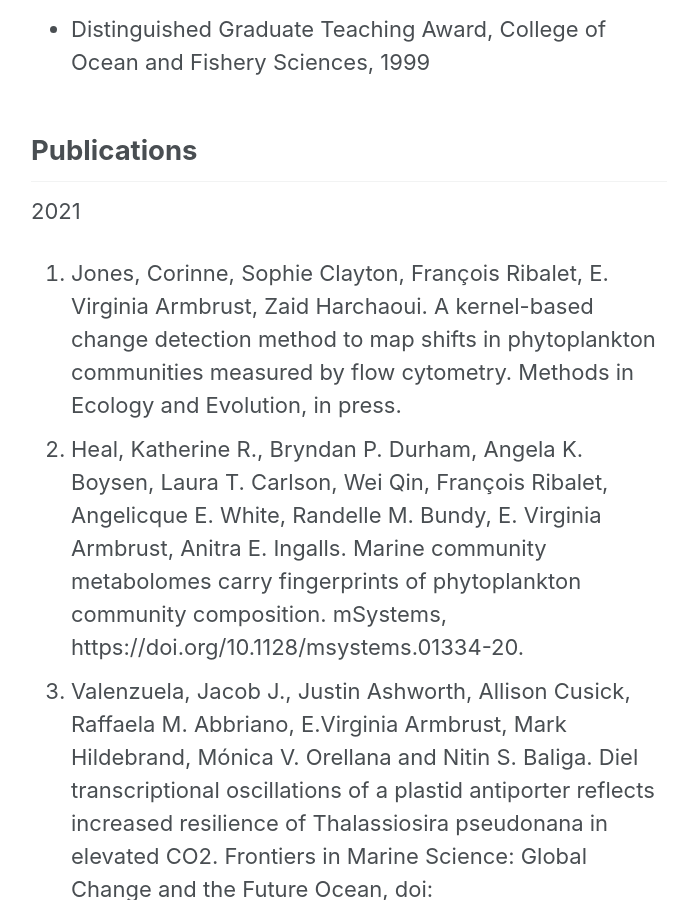
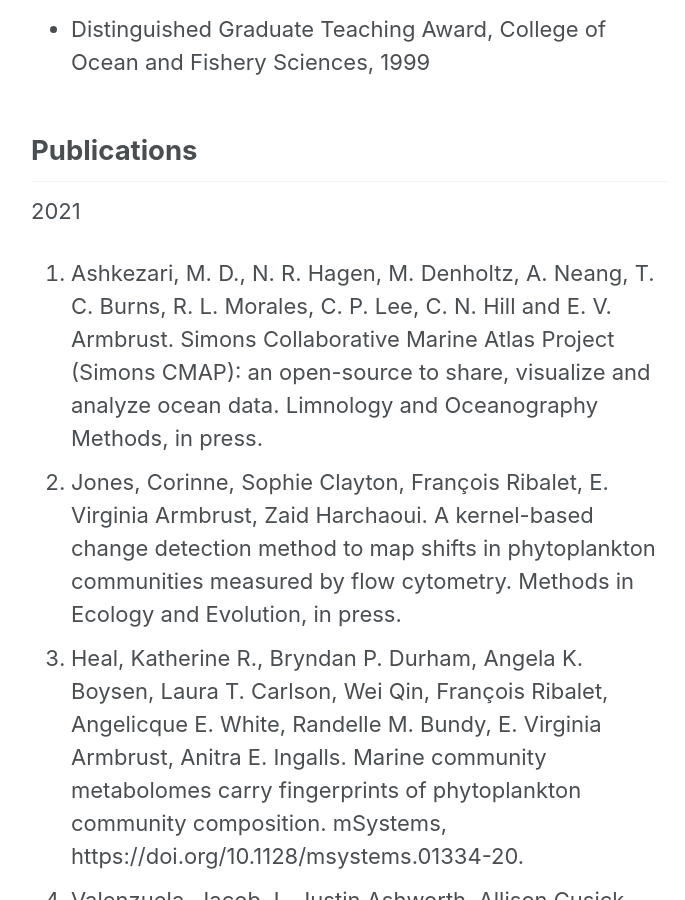
Before and after one commit to armbrustlab/armbrustlab.github.io, a Jekyll site: the page built from collections/_people/armbrust.md, in a window 1280 px wide and 900 px high, scrolled down 2968 px. Shown: the whole window, without its empty margins (291-976 px from the left). Built offline with Jekyll 4.4.1, drawn with Linux system fonts in a browser that asks for light colours; nearby versions of some CDN libraries.

Commit message:
Update armbrust.md

```diff
--- a/collections/_people/armbrust.md
+++ b/collections/_people/armbrust.md
@@ -41,6 +41,7 @@ Phytoplankton are the main focus of research in our lab. These organisms are res
 ## Publications
 
 2021
+1. Ashkezari, M. D., N. R. Hagen, M. Denholtz, A. Neang, T. C. Burns, R. L. Morales, C. P. Lee, C. N. Hill and E. V. Armbrust.  Simons Collaborative Marine Atlas Project (Simons CMAP): an open-source to share, visualize and analyze ocean data.  Limnology and Oceanography Methods, in press.
 1. Jones, Corinne, Sophie Clayton, François Ribalet, E. Virginia Armbrust, Zaid Harchaoui.  A kernel-based change detection method to map shifts in phytoplankton communities measured by flow cytometry. Methods in Ecology and Evolution, in press.
 1. Heal, Katherine R., Bryndan P. Durham, Angela K. Boysen, Laura T. Carlson, Wei Qin, François Ribalet, Angelicque E. White, Randelle M. Bundy, E. Virginia Armbrust, Anitra E. Ingalls. Marine community metabolomes carry fingerprints of phytoplankton community composition. mSystems, https://doi.org/10.1128/msystems.01334-20.
 1. Valenzuela, Jacob J., Justin Ashworth, Allison Cusick, Raffaela M. Abbriano, E.Virginia Armbrust, Mark Hildebrand, Mónica V. Orellana and Nitin S. Baliga. Diel transcriptional oscillations of a plastid antiporter reflects increased resilience of Thalassiosira pseudonana in elevated CO2. Frontiers in Marine Science: Global Change and the Future Ocean, doi: 10.3389/fmars.2021.633225.
```
